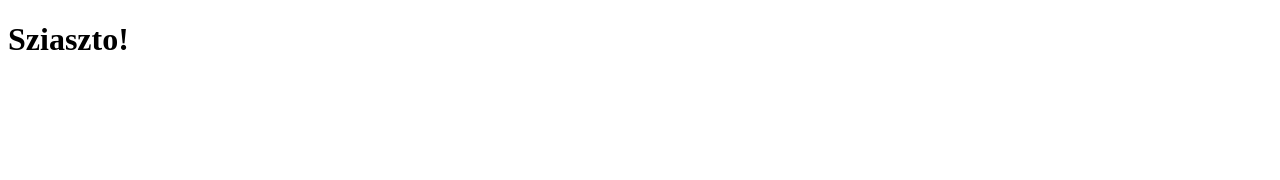
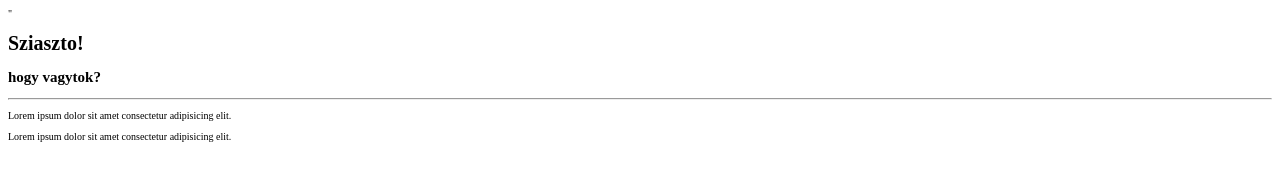
Before and after one commit to AlbertCsipak/KLIENSOLDALI, a plain HTML site: page mod1/index.html in a window 1280 px wide. Drawn offline with Linux system fonts and the light colour scheme.

Commit message:
style.css

```diff
--- a/mod1/index.html
+++ b/mod1/index.html
@@ -4,9 +4,20 @@
     <meta charset="UTF-8">
     <meta http-equiv="X-UA-Compatible" content="IE=edge">
     <meta name="viewport" content="width=device-width, initial-scale=1.0">
+    <link rel="stylesheet" href="style.css">"
     <title>Document</title>
 </head>
 <body>
     <h1>Sziaszto!</h1>
+    <h2>
+        hogy vagytok?
+    </h2>
+    <hr>
+    <p>
+        Lorem ipsum dolor sit amet consectetur adipisicing elit.
+    </p>
+    <p>
+        Lorem ipsum dolor sit amet consectetur adipisicing elit.
+    </p>
 </body>
 </html>
--- /dev/null
+++ b/mod1/style.css
@@ -0,0 +1,3 @@
+body {
+    font-size: 10px;
+}
```
